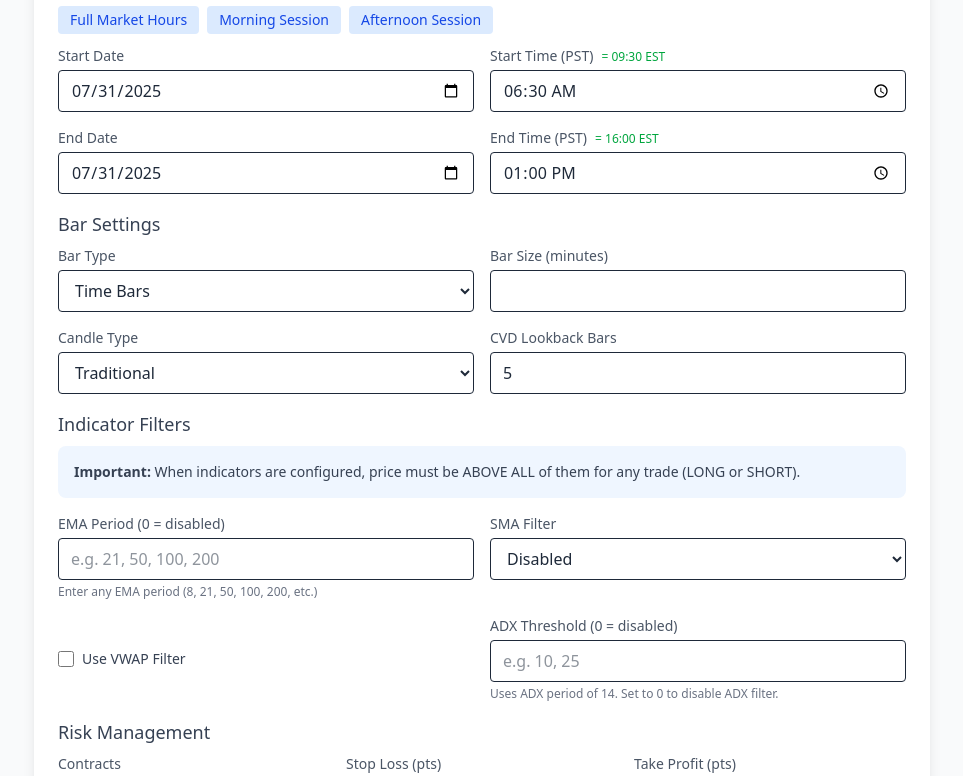
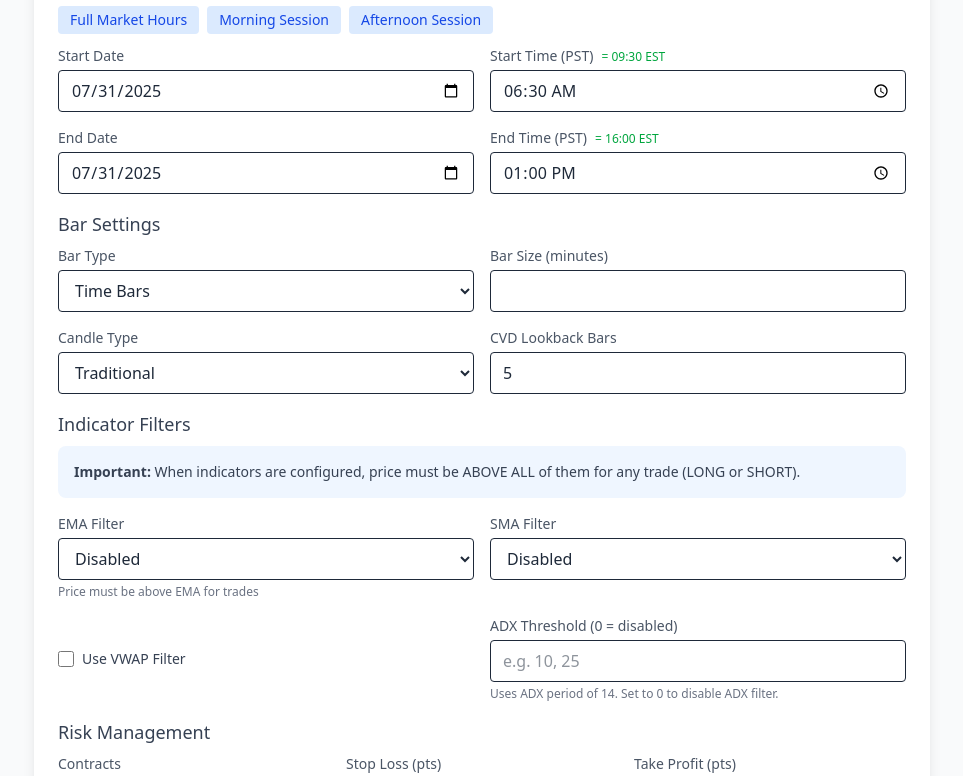
Before and after one commit to StefanosTheDev/QSTBacktester, a Next.js app: page / in a window 1280 px wide. Shown: the part 380-1156 px from the top of the page, without its empty margins (158-1121 px from the left). Built offline with nearby package versions, Linux system fonts and the light colour scheme.

Commit message:
Added Dropdown EMA

```diff
--- a/src/app/_components/AlgoForm.tsx
+++ b/src/app/_components/AlgoForm.tsx
@@ -415,20 +415,25 @@ export default function AlgoForm() {
                   </div>
                   <div className="grid grid-cols-2 gap-4">
                     <label className="flex flex-col">
-                      <span className="text-sm text-gray-600">
-                        EMA Period (0 = disabled)
-                      </span>
-                      <input
-                        type="number"
+                      <span className="text-sm text-gray-600">EMA Filter</span>
+                      <select
                         name="emaMovingAverage"
-                        value={values.emaMovingAverage || ''}
+                        value={values.emaMovingAverage}
                         onChange={handleChange}
-                        placeholder="e.g. 21, 50, 100, 200"
-                        min="0"
                         className="mt-1 border rounded px-3 py-2 text-gray-800"
-                      />
+                      >
+                        <option value="0">Disabled</option>
+                        <option value="8">EMA 8</option>
+                        <option value="9">EMA 9</option>
+                        <option value="13">EMA 13</option>
+                        <option value="21">EMA 21</option>
+                        <option value="22">EMA 22</option>
+                        <option value="50">EMA 50</option>
+                        <option value="100">EMA 100</option>
+                        <option value="200">EMA 200</option>
+                      </select>
                       <span className="text-xs text-gray-500 mt-1">
-                        Enter any EMA period (8, 21, 50, 100, 200, etc.)
+                        Price must be above EMA for trades
                       </span>
                     </label>
                     <label className="flex flex-col">
```
